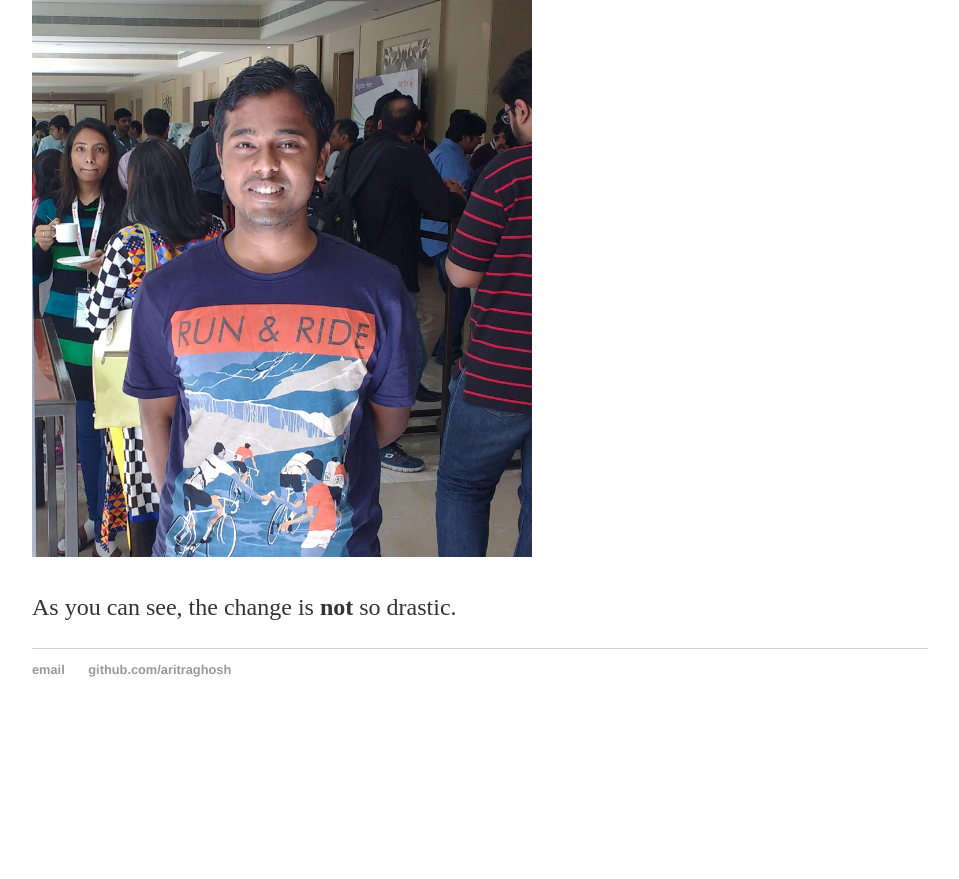
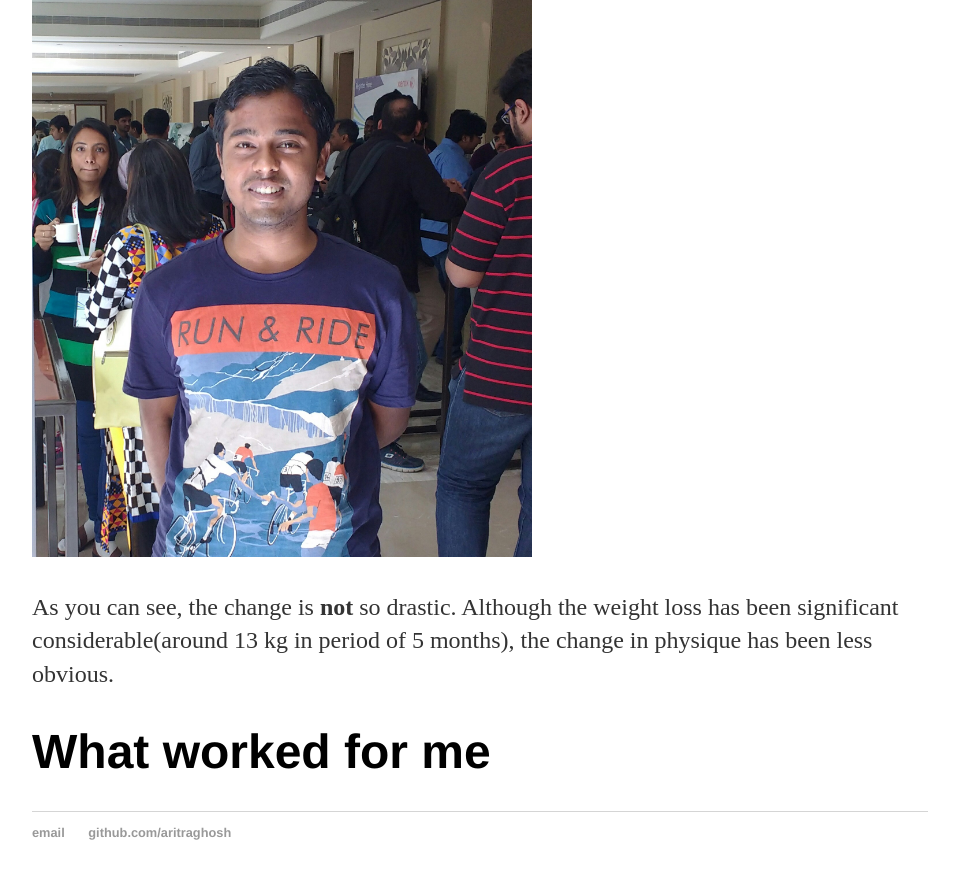
Before and after one commit to aritraghosh/aritraghosh.github.io, a Jekyll site: the page built from _posts/2016-02-05-some-tips-for-weight-loss.md, in a window 1280 px wide and 900 px high, scrolled down 1200 px. Shown: the top 879 px of the window, without its empty margins (160-1119 px from the left). Built offline with Jekyll 4.4.1, drawn with Linux system fonts in a browser that asks for light colours; before the commit the page ends 1937 px from its top, so only the background shows below that.

Commit message:
Update 2016-02-05-some-tips-for-weight-loss.md

```diff
--- a/_posts/2016-02-05-some-tips-for-weight-loss.md
+++ b/_posts/2016-02-05-some-tips-for-weight-loss.md
@@ -12,4 +12,7 @@ After a long wait(4 years), I was able to muster courage and enthusiasm on somet
 <img src="https://aritraghosh.github.io/images/Aritra_old.jpg" alt="Old me" style="align: left; width: 500px; height: 600px;"/>
 <img src="https://aritraghosh.github.io/images/IMG_20160123_091910.jpg" alt="Now" style="align: right; width: 500px; height: 600px;" />
 
-As you can see, the change is **not** so drastic.
+As you can see, the change is **not** so drastic. Although the weight loss has been significant considerable(around 13 kg in period of 5 months), the change in physique has been less obvious.
+
+
+# What worked for me
```
